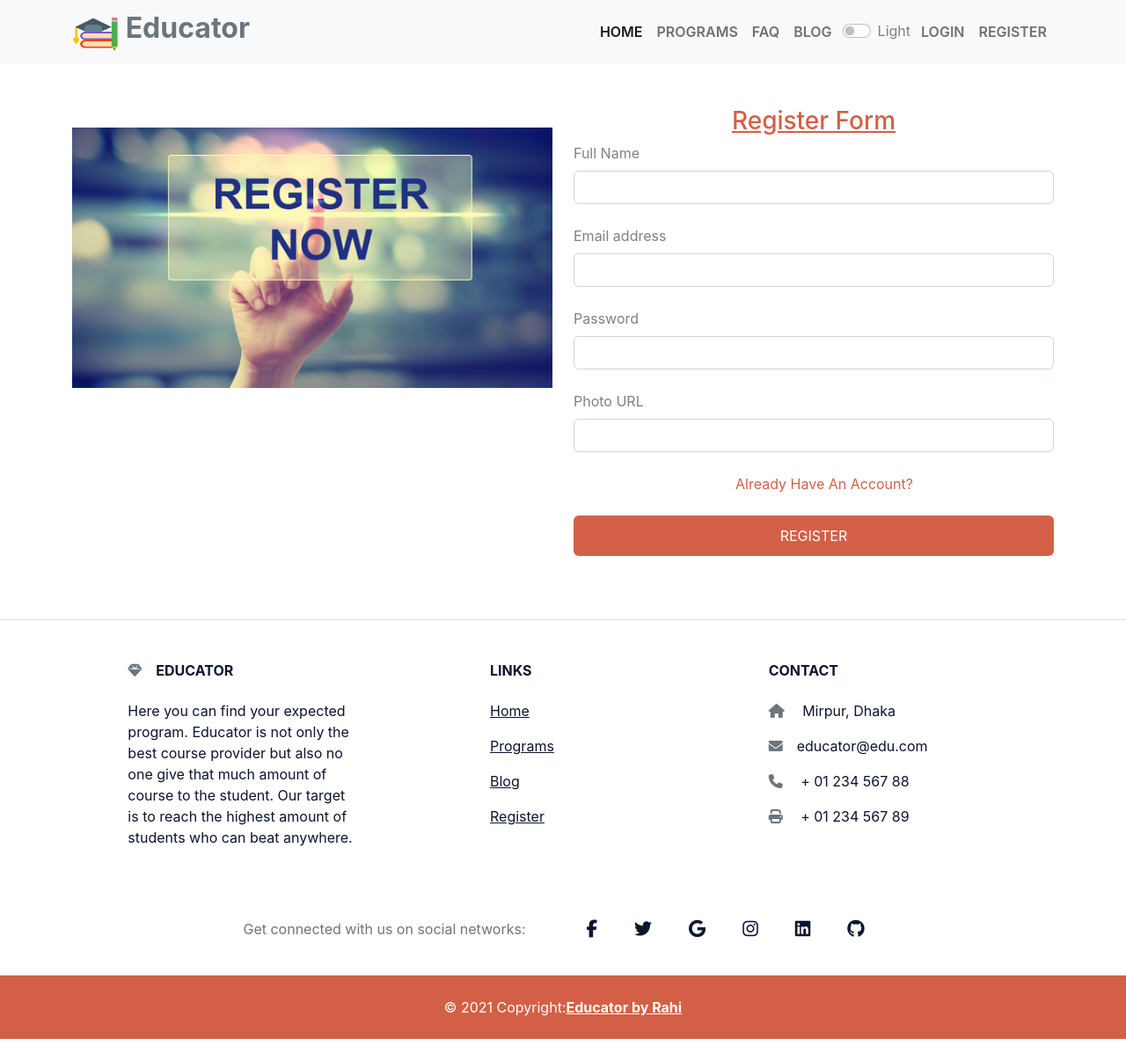
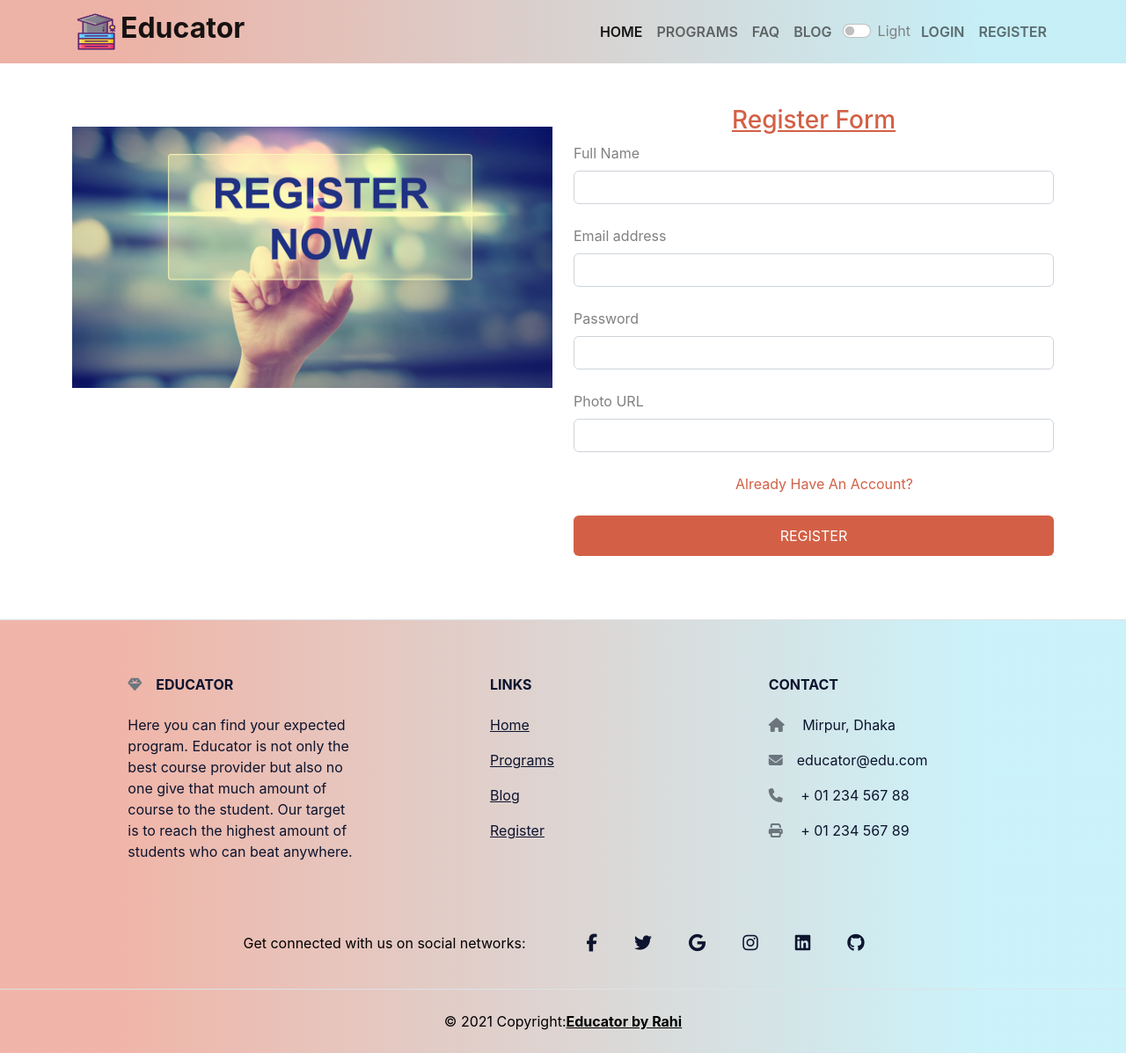
Before and after one commit to mohaimenur1/educator-client-react, a React (Create React App) app: page /register in a window 1280 px wide. Shown: the whole page at 88% size. Built offline with nearby package versions, Linux system fonts and the light colour scheme; no server answers.

Commit message:
ui color fixed

```diff
--- a/public/index.html
+++ b/public/index.html
@@ -2,7 +2,7 @@
 <html lang="en">
   <head>
     <meta charset="utf-8" />
-    <link rel="shortcut icon" href="icon4.png" type="image/x-icon" />
+    <link rel="shortcut icon" href="icon1.png" type="image/x-icon" />
     <meta name="viewport" content="width=device-width, initial-scale=1" />
     <meta name="theme-color" content="#000000" />
     <meta
--- a/src/components/Footer/Footer.css
+++ b/src/components/Footer/Footer.css
@@ -1,6 +1,12 @@
 .bg-footer {
-  background-color: rgb(211, 96, 70);
-  color: white;
+  /* background-color: rgb(211, 96, 70); */
+  color: black;
+  background: rgb(226, 113, 88);
+  background: linear-gradient(
+    90deg,
+    rgba(226, 113, 88, 0.5158438375350141) 11%,
+    rgba(74, 212, 237, 0.2861519607843137) 87%
+  );
 }
 
 .icon-text {
--- a/src/components/Footer/Footer.js
+++ b/src/components/Footer/Footer.js
@@ -4,11 +4,11 @@ import "./Footer.css";
 
 const Footer = () => {
   return (
-    <div>
+    <div className="">
       <footer className="text-center text-lg-start bg-white text-muted">
         <section className="d-flex justify-content-center justify-content-lg-between p-4 border-bottom"></section>
 
-        <section className="">
+        <section className="pt-3 bg-footer">
           <div className="container text-center text-md-start mt-5">
             <div className="row mt-3">
               <div className="col-md-3 col-lg-4 col-xl-3 mx-auto mb-4">
--- a/src/components/Navbar/Navbar.css
+++ b/src/components/Navbar/Navbar.css
@@ -1,14 +1,20 @@
 .navbar-bg {
-  background-color: #3f4e4f;
+  /* background-color: #3f4e4f; */
+  background: rgb(226, 113, 88);
+  background: linear-gradient(
+    90deg,
+    rgba(226, 113, 88, 0.5158438375350141) 11%,
+    rgba(74, 212, 237, 0.2861519607843137) 87%
+  );
 }
 
-.tooltip {
+/* .tooltip {
   position: relative;
   display: inline-block;
   font-size: 16px;
-}
+} */
 
-.tooltip .tooltiptext {
+.tooltiptext {
   visibility: hidden;
   background-color: black;
   color: #fff;
--- a/src/components/Navbar/Navbar.js
+++ b/src/components/Navbar/Navbar.js
@@ -1,7 +1,7 @@
 import React, { useContext, useState } from "react";
 import { Link } from "react-router-dom";
 import { AuthContext } from "../../context/UserContext";
-import NavImg from "./icon4.png";
+import NavImg from "./icon1.png";
 import "./Navbar.css";
 
 const Navbar = () => {
@@ -20,12 +20,12 @@ const Navbar = () => {
 
   return (
     <div>
-      <nav className="navbar navbar-expand-lg bg-light">
+      <nav className="navbar navbar-expand-lg navbar-bg bg-light">
         <div className="container">
-          <Link className="navbar-brand">
+          <Link className="navbar-brand d-flex align-items-center justify-content-center">
             {" "}
             <img src={NavImg} style={{ width: 55, height: 44 }} />{" "}
-            <span className="fw-bold h2 text-secondary">Educator</span>
+            <span className="fw-bold h2 ">Educator</span>
           </Link>
           <button
             className="navbar-toggler"
--- a/src/components/SideBar/Sidebar.css
+++ b/src/components/SideBar/Sidebar.css
@@ -1,8 +1,10 @@
 .list-gp {
-  border: 1px solid grey;
+  border: 1px solid #d55e43;
+  /* border: 1px solid white; */
   padding: 10px;
   border-radius: 5px;
   font-weight: bold;
+  /* color: white; */
 }
 
 .list-group-hover:hover {
--- a/src/page/Home/Home.js
+++ b/src/page/Home/Home.js
@@ -9,7 +9,7 @@ const Home = () => {
       <header className="d-flex flex-column justify-content-center">
         <div className="container text-center d-flex flex-column justify-content-center align-items-center">
           <span className="text-white display-2 fw-bold lh-base">
-            Admission Test Program.
+            University Program.
           </span>
           <p className="text-white fw-bold lh-lg ">
             Easy to Learn any thing from the best courses with best selling tag
@@ -31,7 +31,7 @@ const Home = () => {
       </header>
 
       {/* main section */}
-      <section className="-flex justify-content-centera align-iitems-center mt-5 container">
+      <section className="flex justify-content-centera align-iitems-center mt-5 mb-4 container">
         <h1 className="text-center mb-4 text-secondary">Visit Our Programs</h1>
         <div className="row">
           <div className="col-lg-6">
@@ -40,7 +40,7 @@ const Home = () => {
           <div className="col-lg-6 d-flex flex-column justify-content-center align-items-center">
             <div className="details-section  ">
               <h2 className="text-secondary">
-                Best Program for University Admission test.
+                Best Program for University Student.
               </h2>
               <p className="text-secondary">
                 What do you think is better to receive after each lesson: a
```
Also changed, not shown: public/icon1.png (added).
